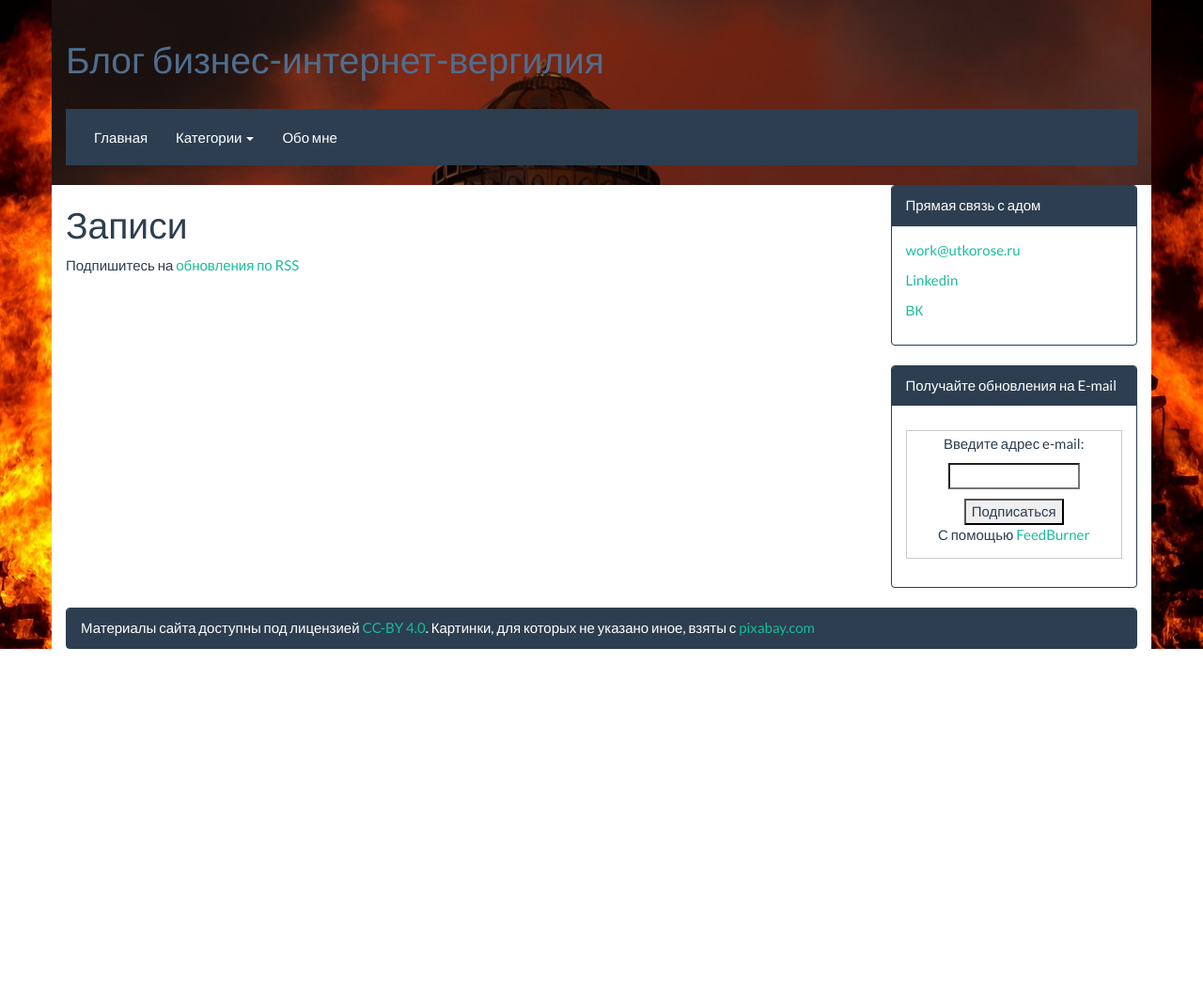
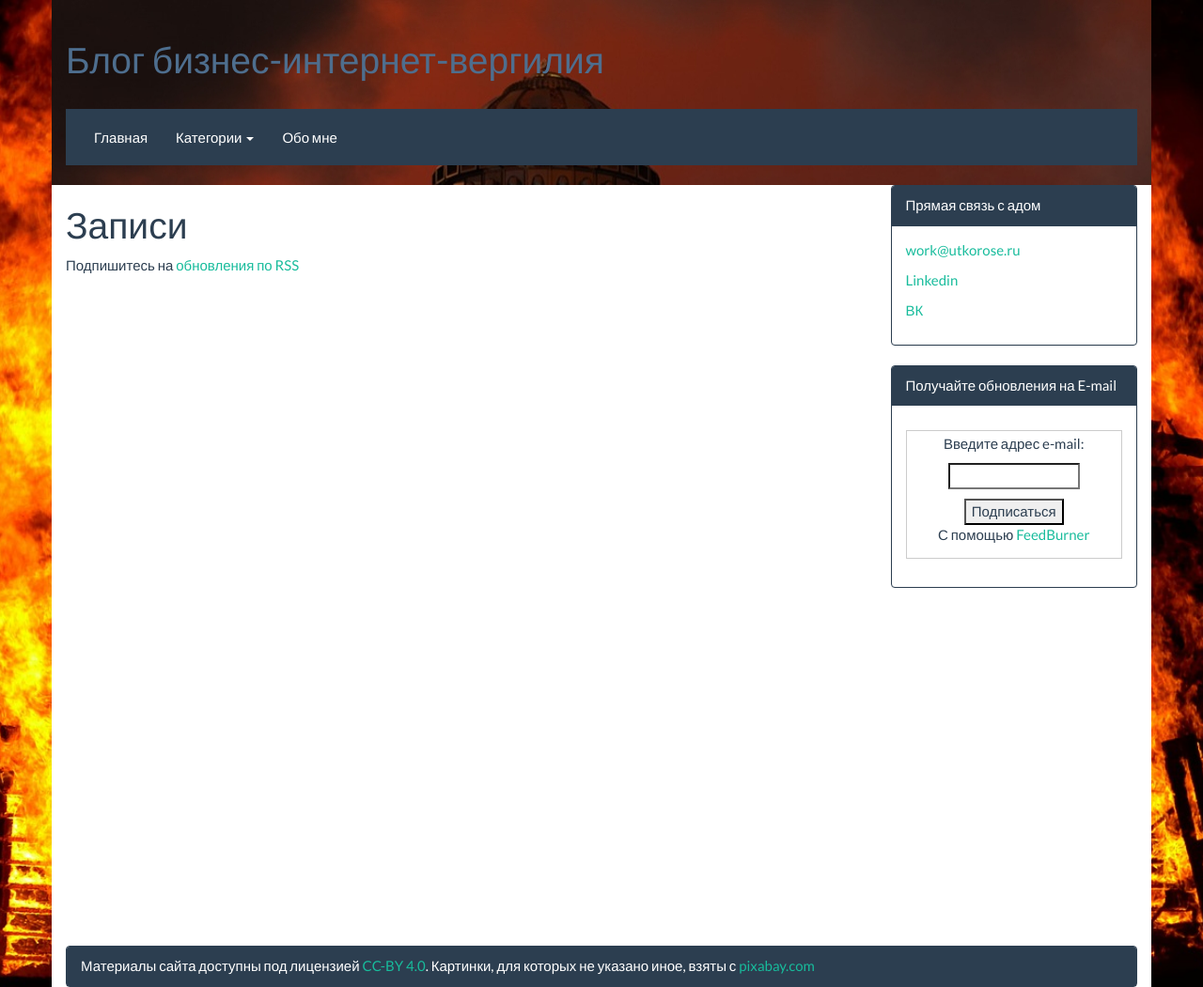
Before and after one commit to utkorose/blog-internet-vergiliy, a Jekyll site: the page built from index.html, in a window 1280 px wide. Shown: the whole page at 94% size. Built offline with Jekyll 4.4.1, drawn with Linux system fonts in a browser that asks for light colours; before the commit the page ends 900 px from its top, so only the background shows below that.

Commit message:
распорку добавил

```diff
--- a/_layouts/default.html
+++ b/_layouts/default.html
@@ -63,6 +63,7 @@
               <p><form style="border:1px solid #ccc;padding:3px;text-align:center;" action="https://feedburner.google.com/fb/a/mailverify" method="post" target="popupwindow" onsubmit="window.open('https://feedburner.google.com/fb/a/mailverify?uri=int-verg', 'popupwindow', 'scrollbars=yes,width=550,height=520');return true"><p>Введите адрес e-mail:</p><p><input type="text" style="width:140px" name="email"/></p><input type="hidden" value="int-verg" name="uri"/><input type="hidden" name="loc" value="ru_RU"/><input type="submit" value="Подписаться" /><p>С помощью <a href="https://feedburner.google.com" target="_blank">FeedBurner</a></p></form></p>
             </div>
           </div>
+          <div class="rasporka"> </div>
 
         </div>
 		  </div>
--- a/css/theme.css
+++ b/css/theme.css
@@ -40,3 +40,7 @@
 .posts li{
   padding-bottom: 1em;
 }
+
+.rasporka{
+  height:40%;
+}
```
